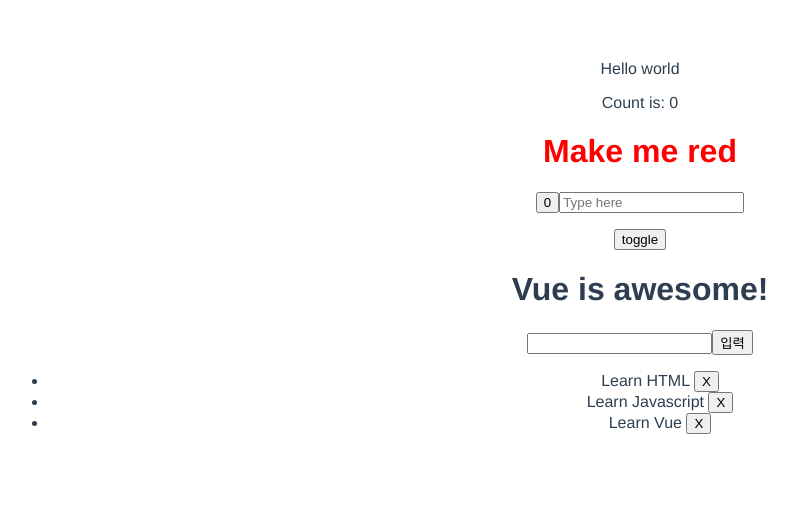
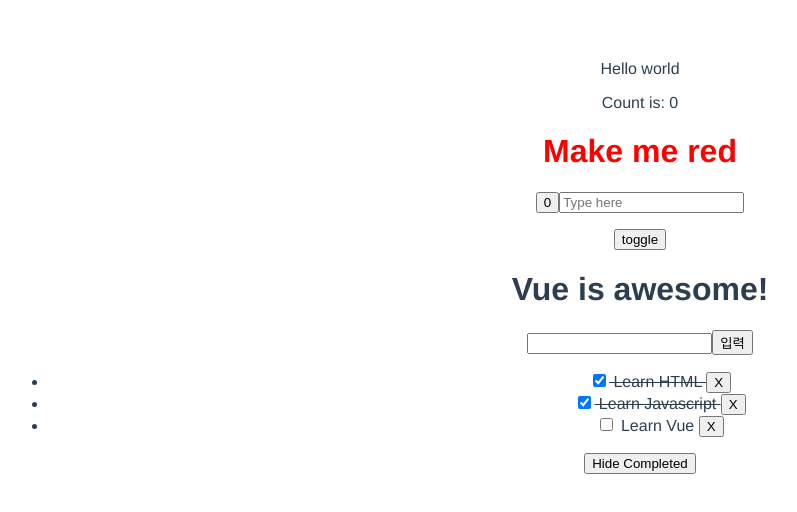
Before and after one commit to hayhyang/vue-tutorial, a Vue app: page / in a window 1280 px wide. Shown: the top 512 px of the page, without its empty margins (0-797 px from the left). Built offline with nearby package versions, Linux system fonts and the light colour scheme.

Commit message:
8. Computed Property

```diff
--- a/src/App.vue
+++ b/src/App.vue
@@ -14,12 +14,15 @@
     <input type="text" v-model="newTodo"/>
     <button type="submit">입력</button>
   </form>
-  <ul>
-    <li v-for="todo in todos" :key="todo.id">{{todo.text}}
+  <ul class="list">
+    <li v-for="todo in filteredTodo" :key="todo.id" :class="{done: todo.done}">
+      <input type="checkbox" v-model="todo.done"/>
+      {{todo.text}}
       <button @click="removeTodo(todo.id)">X</button>
     </li>
+  </ul>
 
-  </ul>
+  <button @click="hideCompleted = !hideCompleted">Hide Completed</button>
 
 </template>
 
@@ -37,11 +40,12 @@
       text: '',
       awesome: true,
       todos: [
-        {id: id++, text: 'Learn HTML'},
-        {id: id++, text: 'Learn Javascript'},
-        {id: id++, text: 'Learn Vue'},
+        {id: id++, text: 'Learn HTML', done: true},
+        {id: id++, text: 'Learn Javascript', done: true},
+        {id: id++, text: 'Learn Vue', done: false},
       ],
-      newTodo: ''
+      newTodo: '',
+      hideCompleted: false,
     }
   },
   methods: {
@@ -58,7 +62,12 @@
     removeTodo(id) {
       this.todos = this.todos.filter(todo => todo.id !== id)
     }
+  },
+  computed: {
+    filteredTodo() {
+      return this.hideCompleted ? this.todos.filter(el => !el.done) : this.todos
 
+    }
   }
 }
 </script>
@@ -76,4 +85,7 @@
 .title {
   color: red;
 }
+.list li.done {
+  text-decoration: line-through;
+}
 </style>
```
